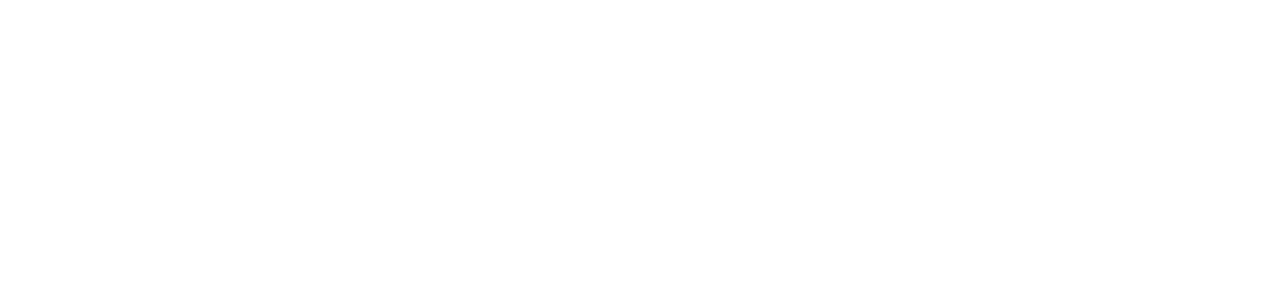
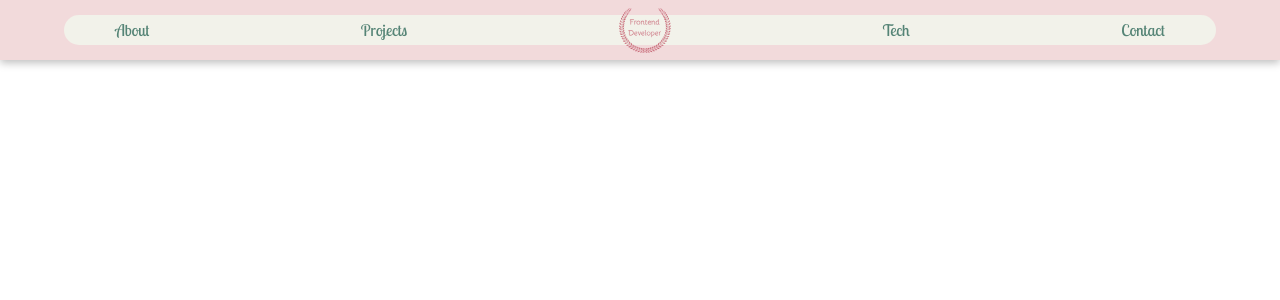
Before and after one commit to sylviaadel/portfolio, a React (Create React App) app: page / in a window 1280 px wide. Shown: the top 300 px of the page. Built offline with nearby package versions, Linux system fonts and the light colour scheme.

Commit message:
Add the nav bar with styles

```diff
--- a/src/App.js
+++ b/src/App.jsx
@@ -1,9 +1,10 @@
 import './styles/style.scss';
+import Navbar from './components/Navbar';
 
 function App() {
   return (
     <div className="App">
-
+      <Navbar />
     </div>
   );
 }
--- /dev/null
+++ b/src/components/Navbar.jsx
@@ -0,0 +1,15 @@
+import Logo from '../assets/images/FrontendLogo.svg'
+
+export default function Navbar() {
+    return (
+        <nav className="navbar">
+            <ul className="nav-links">
+                <li>About</li>
+                <li>Projects</li>
+                <img className='logo' src={Logo} />
+                <li>Tech</li>
+                <li>Contact</li>
+            </ul>
+        </nav>
+    );
+}
--- a/src/styles/base/layout.scss
+++ b/src/styles/base/layout.scss
@@ -5,4 +5,5 @@
     margin: 0;
     padding: 0;
     font-family: 'Lobster Two', sans-serif;
+    box-sizing: border-box;
 }
--- /dev/null
+++ b/src/styles/base/variables.scss
@@ -0,0 +1,8 @@
+// Main Colors
+$gutsyGrapeColor: #558476;
+$babyAquaColor: #aecdc4;
+$aspenSnowColor: #f2f2ea;
+$heavenlyPinkColor:#F2DADB;
+$jaguarRose:#edb7bc;
+$darkRose:#c76675;
+$whiteColor: #fff;
--- /dev/null
+++ b/src/styles/components/Navbar.scss
@@ -0,0 +1,31 @@
+.navbar{
+    position:fixed;
+    width: 100%;
+    background-color: $heavenlyPinkColor;
+    height: 60px;
+    display: flex;
+    justify-content: center;
+    align-items: center;
+    box-shadow: 0 3px 8px rgba(0,0,0,.25);
+    ul.nav-links{
+        height: 30px;
+        width: 90%;
+        background-color: $aspenSnowColor;
+        border-radius: 500px;
+        list-style: none;
+        display: flex;
+        align-items: center;
+        justify-content: space-between;
+        padding: 0 4%;
+        li{
+            display: inline;
+            color: $gutsyGrapeColor;
+            font-size: 16px;
+            line-height: 24px;
+        }
+        .logo{
+                height: 45px;
+                color: $darkRose;
+        }
+    }
+}
--- a/src/styles/style.scss
+++ b/src/styles/style.scss
@@ -1 +1,3 @@
+@import "./base/variables.scss";
 @import "./base/layout.scss";
+@import "./components/Navbar.scss";
```
Also changed, not shown: src/assets/images/FrontendLogo.svg (added), src/assets/images/logo.svg (deleted).
